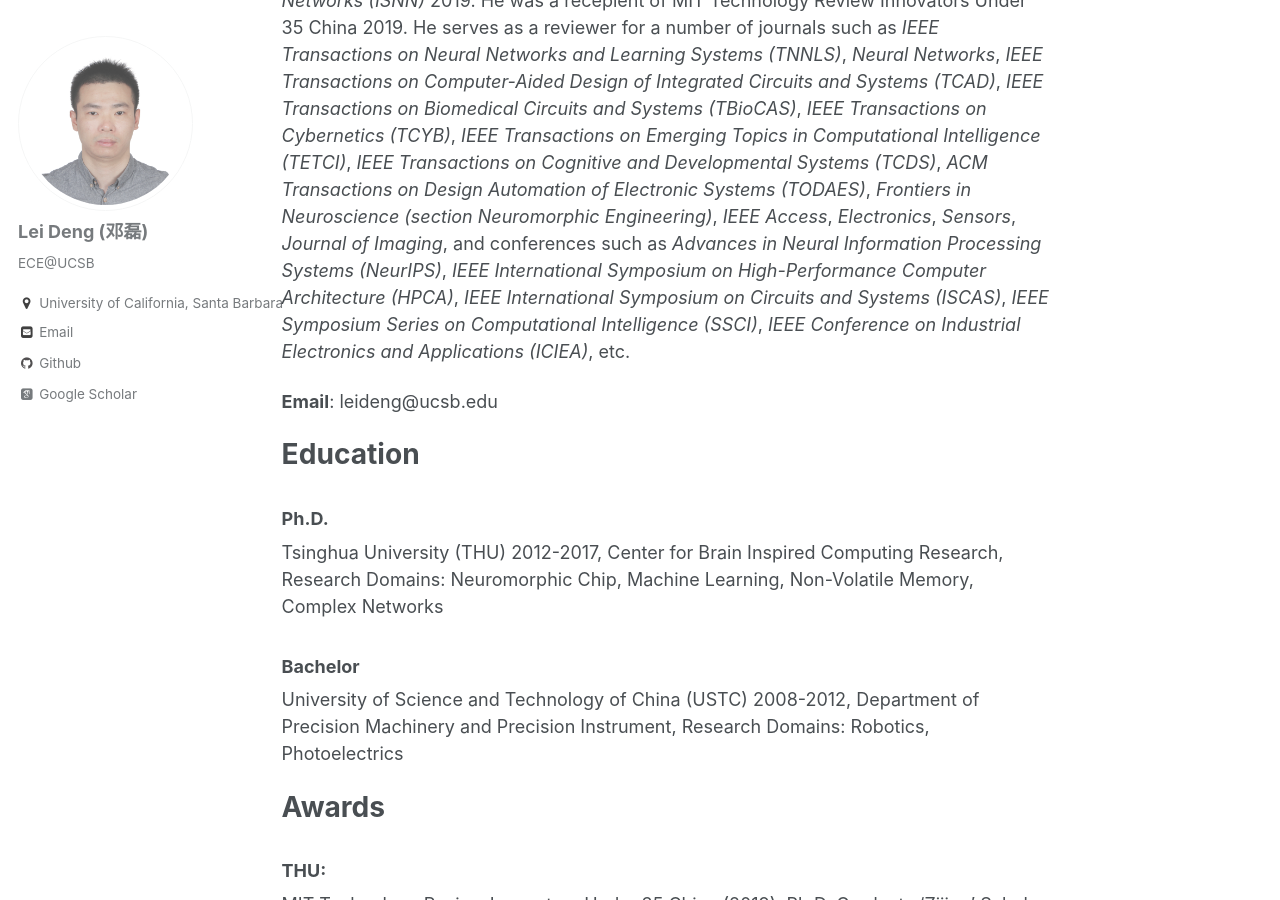
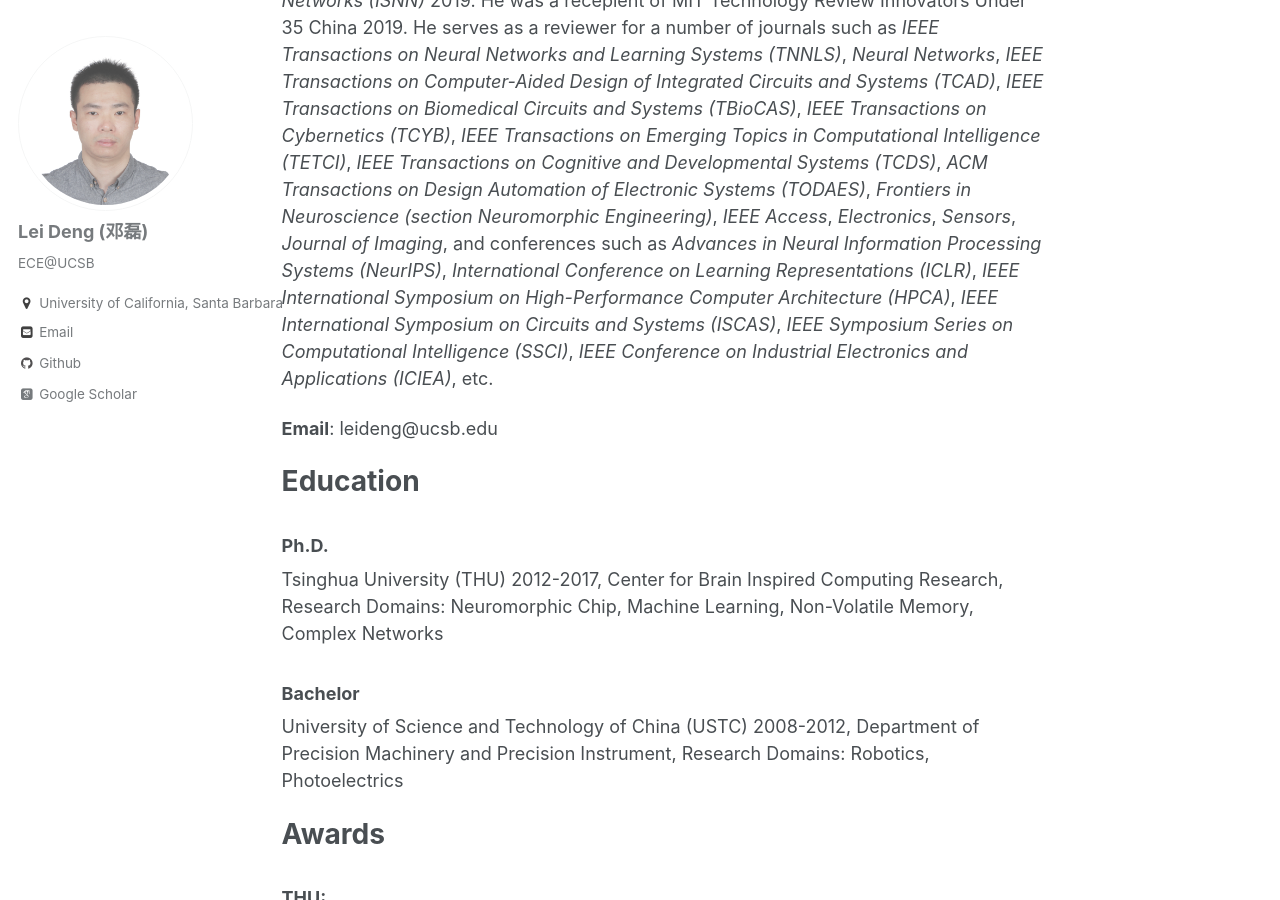
Before and after one commit to dllfei/dllfei.github.io, a Jekyll site: the page built from _pages/about.md, in a window 1280 px wide and 900 px high, scrolled down 467 px. Built offline with Jekyll 4.4.1, drawn with Linux system fonts in a browser that asks for light colours; some web fonts are replaced.

Commit message:
Update about.md

```diff
--- a/_pages/about.md
+++ b/_pages/about.md
@@ -10,7 +10,7 @@ redirect_from:
 
 Lei Deng received his B.E. degree and Ph.D. degree from University of Science and Technology of China, Hefei, China, and Tsinghua University, Beijing, China, in 2012 and 2017, respectively. He is currently a Postdoctoral Fellow working with Professor Yuan Xie at [Scalable Energy-Efficient Architecture Lab (SEAL)](https://seal.ece.ucsb.edu/), Department of Electrical and Computer Engineering, University of California, Santa Barbara, CA, USA. His research interests span the area of brain-inspired computing, machine learning, computer architecture, tensor analysis, and complex networks.
 
-Dr. Deng has been involved in professional services such as serving as a Guest Associate Editor for *Frontiers in Neuroscience (section Neuromorphic Engineering)* and *Frontiers in Computational Neuroscience*, and a PC member for *International Symposium on Neural Networks (ISNN)* 2019. He was a recepient of MIT Technology Review Innovators Under 35 China 2019. He serves as a reviewer for a number of journals such as *IEEE Transactions on Neural Networks and Learning Systems (TNNLS)*, *Neural Networks*, *IEEE Transactions on Computer-Aided Design of Integrated Circuits and Systems (TCAD)*, *IEEE Transactions on Biomedical Circuits and Systems (TBioCAS)*, *IEEE Transactions on Cybernetics (TCYB)*, *IEEE Transactions on Emerging Topics in Computational Intelligence (TETCI)*, *IEEE Transactions on Cognitive and Developmental Systems (TCDS)*, *ACM Transactions on Design Automation of Electronic Systems (TODAES)*, *Frontiers in Neuroscience (section Neuromorphic Engineering)*, *IEEE Access*, *Electronics*, *Sensors*, *Journal of Imaging*, and conferences such as *Advances in Neural Information Processing Systems (NeurIPS)*, *IEEE International Symposium on High-Performance Computer Architecture (HPCA)*, *IEEE International Symposium on Circuits and Systems (ISCAS)*, *IEEE Symposium Series on Computational Intelligence (SSCI)*, *IEEE Conference on Industrial Electronics and Applications (ICIEA)*, etc.
+Dr. Deng has been involved in professional services such as serving as a Guest Associate Editor for *Frontiers in Neuroscience (section Neuromorphic Engineering)* and *Frontiers in Computational Neuroscience*, and a PC member for *International Symposium on Neural Networks (ISNN)* 2019. He was a recepient of MIT Technology Review Innovators Under 35 China 2019. He serves as a reviewer for a number of journals such as *IEEE Transactions on Neural Networks and Learning Systems (TNNLS)*, *Neural Networks*, *IEEE Transactions on Computer-Aided Design of Integrated Circuits and Systems (TCAD)*, *IEEE Transactions on Biomedical Circuits and Systems (TBioCAS)*, *IEEE Transactions on Cybernetics (TCYB)*, *IEEE Transactions on Emerging Topics in Computational Intelligence (TETCI)*, *IEEE Transactions on Cognitive and Developmental Systems (TCDS)*, *ACM Transactions on Design Automation of Electronic Systems (TODAES)*, *Frontiers in Neuroscience (section Neuromorphic Engineering)*, *IEEE Access*, *Electronics*, *Sensors*, *Journal of Imaging*, and conferences such as *Advances in Neural Information Processing Systems (NeurIPS)*, *International Conference on Learning Representations (ICLR)*, *IEEE International Symposium on High-Performance Computer Architecture (HPCA)*, *IEEE International Symposium on Circuits and Systems (ISCAS)*, *IEEE Symposium Series on Computational Intelligence (SSCI)*, *IEEE Conference on Industrial Electronics and Applications (ICIEA)*, etc.
 
 **Email**: leideng@ucsb.edu
 
```
